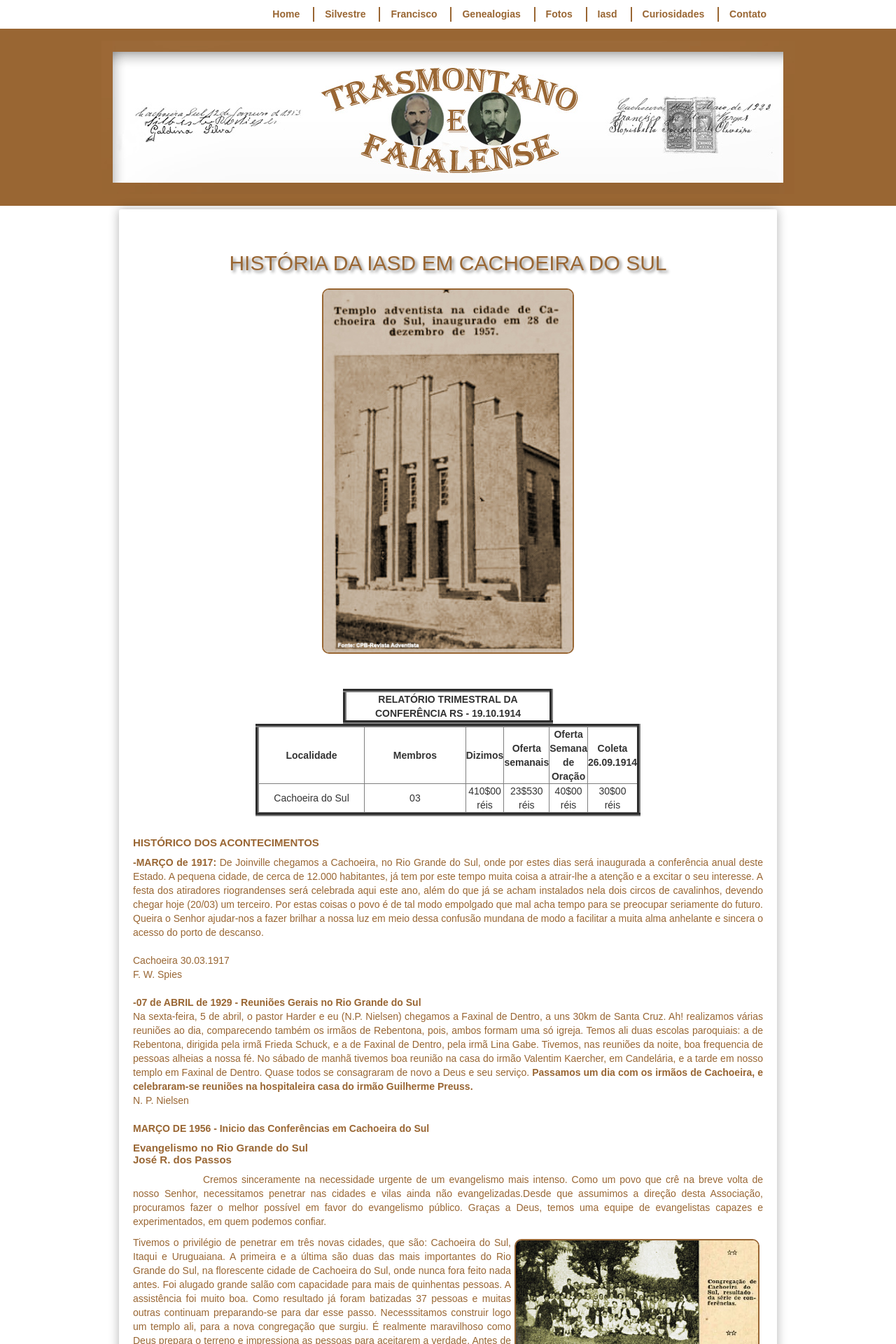
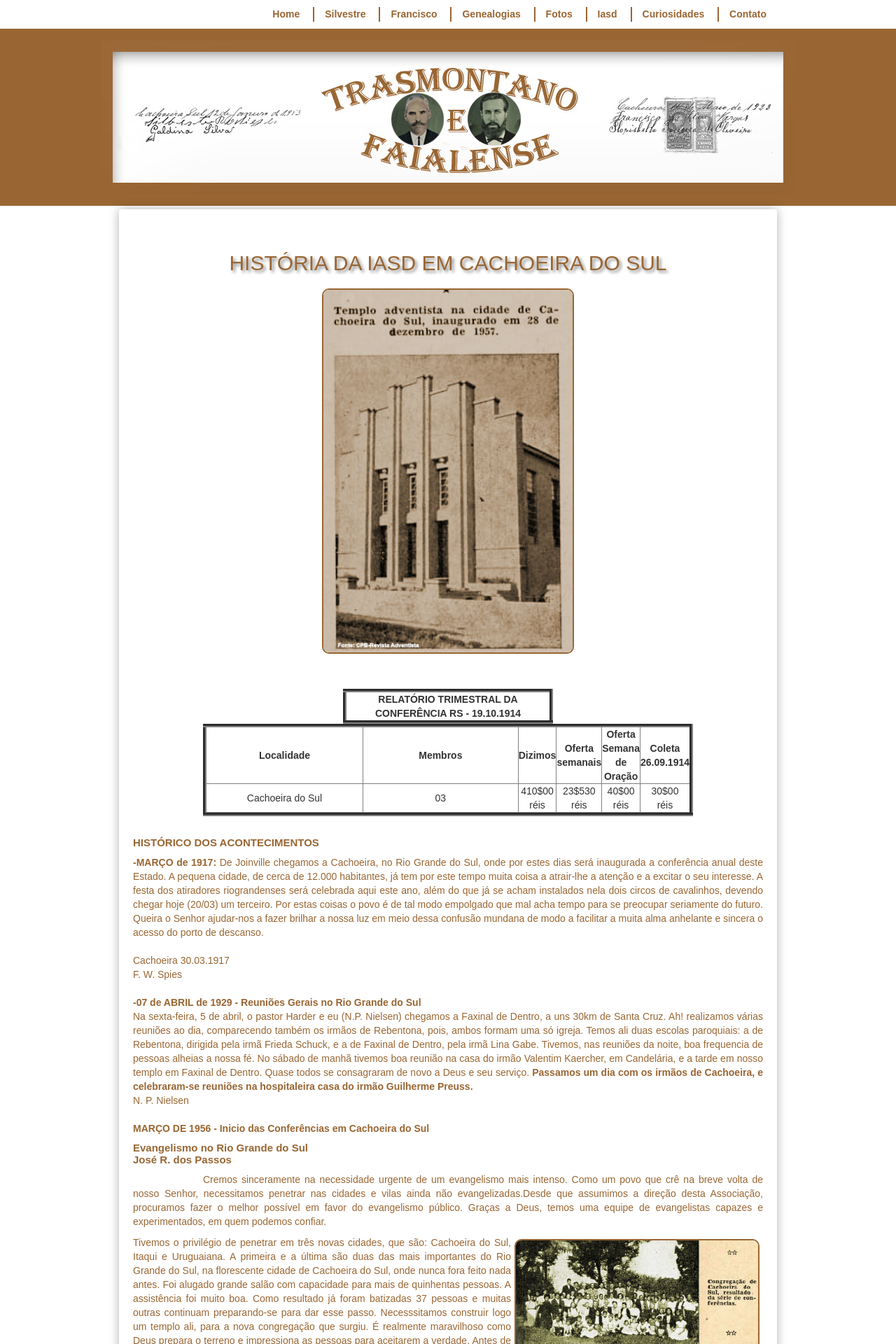
Before and after one commit to claudiovargas1955/claudiovargas1955.github.io, a Jekyll site: the page built from _pages/história-da-iasd-cachoeira.html, in a window 1280 px wide. Shown: the top 1920 px of the page at 70% size. Built offline with Jekyll 4.4.1, drawn with Linux system fonts in a browser that asks for light colours; some web fonts are replaced.

Commit message:
Update história-da-iasd-cachoeira.html

```diff
--- a/_pages/história-da-iasd-cachoeira.html
+++ b/_pages/história-da-iasd-cachoeira.html
@@ -124,7 +124,7 @@ tr:hover{
          </tr>
 
 
-    <table border="5px" color="#ffffff" width="550px"  cellspacing="0px" cellpadding="0px">
+    <table border="5px" color="#ffffff" width="700px"  cellspacing="0px" cellpadding="0px">
          <tr>
            <td align="center" width="300px"><b>Localidade</b></td>
            <td align="center" width="30px"><b>Membros</b></td>
```
